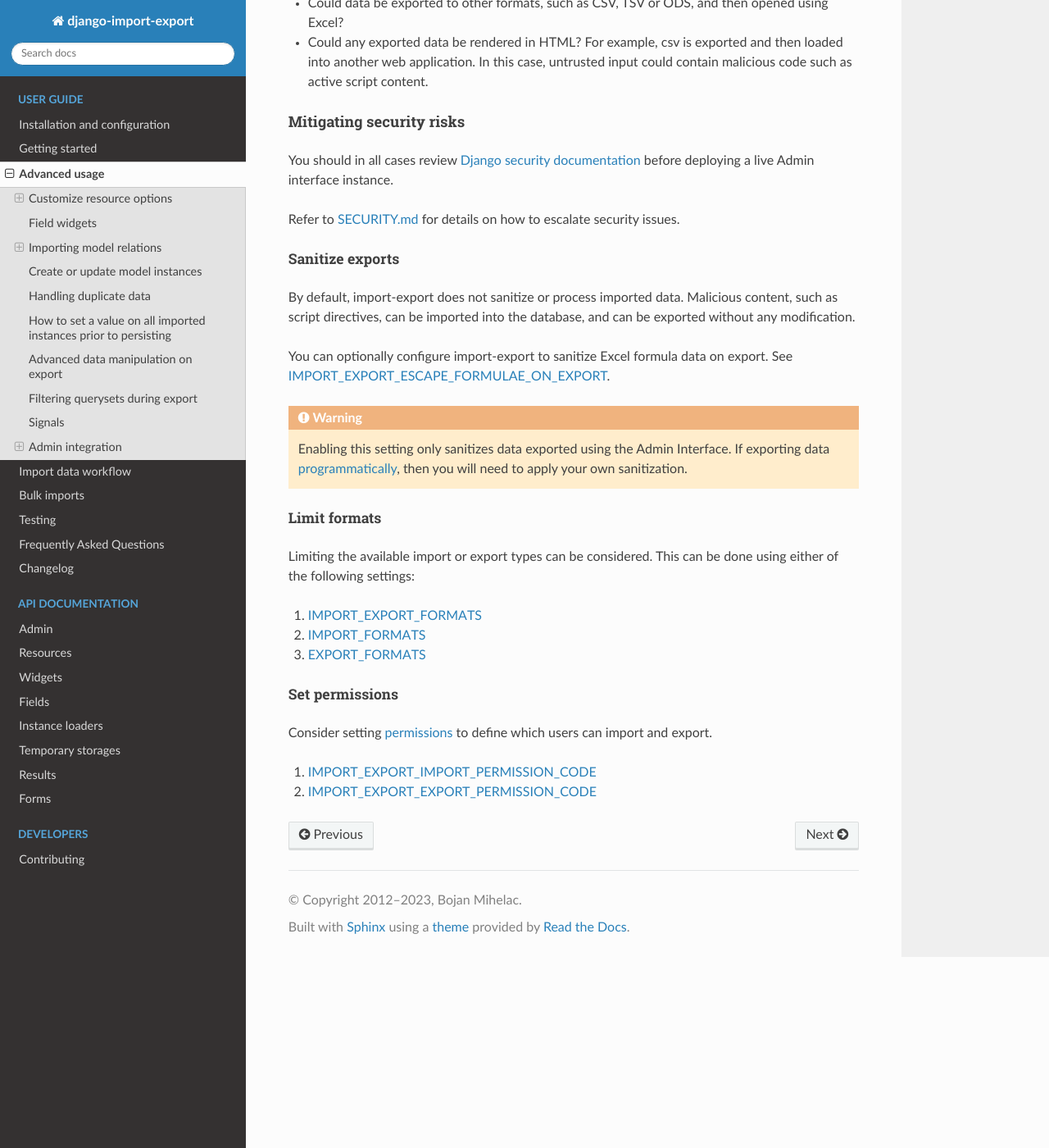
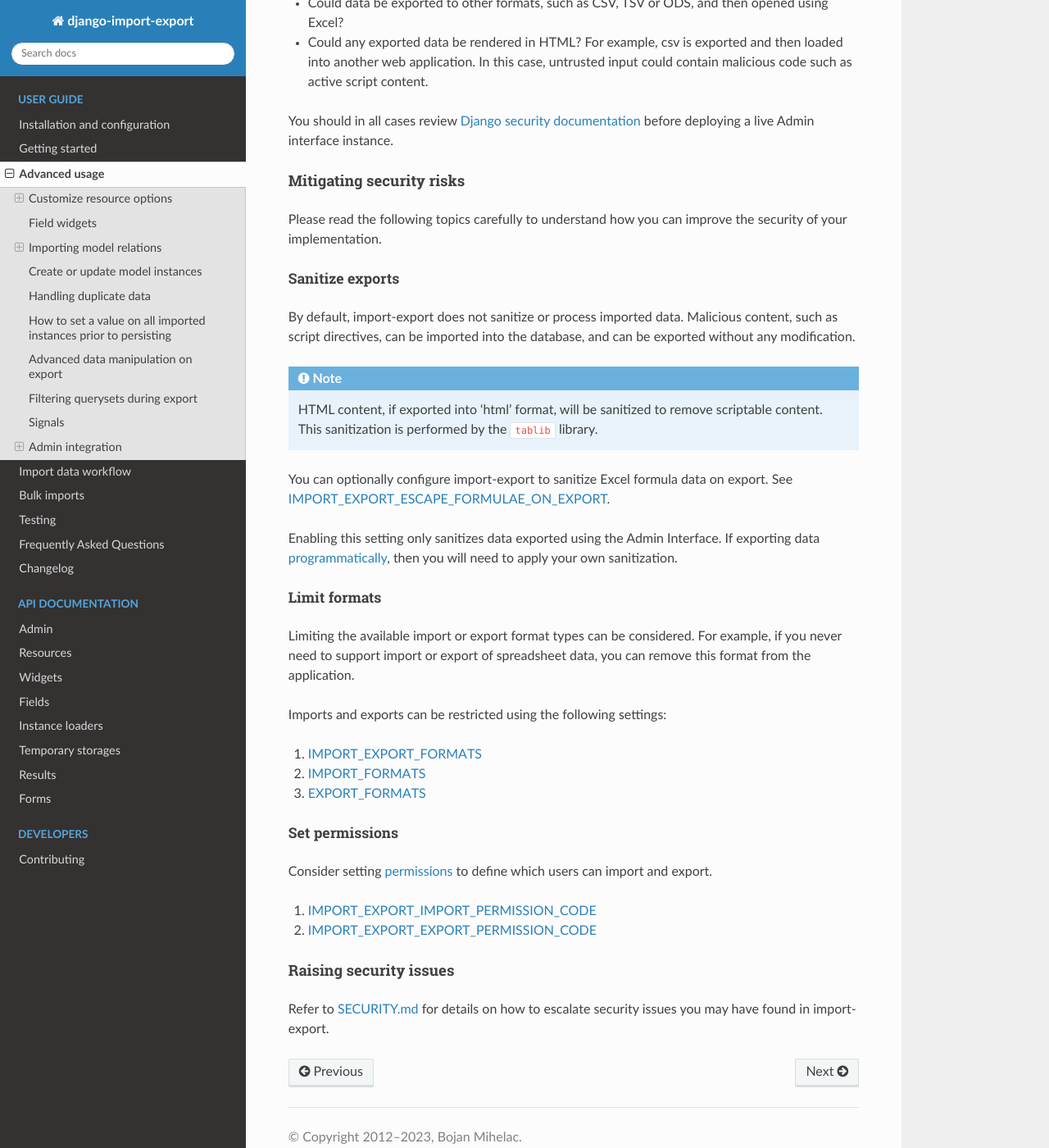
Before and after one commit to django-import-export/django-import-export, a Sphinx documentation site: the page built from docs/advanced_usage.rst, in a window 1280 px wide and 1400 px high, scrolled down 20788 px. Shown: the whole window at 82% size. Built offline with Sphinx 7.4.7 and the Read the Docs theme 2.0.0, drawn with Linux system fonts in a browser that asks for light colours; pages that are not in the unit, such as notebooks, are missing from menus; the version number could not be read and is left out; some of the changed text lies outside the part shown.

Commit message:
updated docs

```diff
--- a/docs/advanced_usage.rst
+++ b/docs/advanced_usage.rst
@@ -879,7 +879,7 @@ Security
 --------
 
 Enabling the Admin interface means that you should consider the security implications.  Some or all of the following
-points may be relevant:
+points may be relevant.
 
 Is there potential for untrusted imports?
 ^^^^^^^^^^^^^^^^^^^^^^^^^^^^^^^^^^^^^^^^^
@@ -907,14 +907,13 @@ What is the potential risk for exported data?
 * Could any exported data be rendered in HTML? For example, csv is exported and then loaded into another
   web application.  In this case, untrusted input could contain malicious code such as active script content.
 
+You should in all cases review `Django security documentation <https://docs.djangoproject.com/en/stable/topics/security/>`_
+before deploying a live Admin interface instance.
+
 Mitigating security risks
 ^^^^^^^^^^^^^^^^^^^^^^^^^
 
-You should in all cases review `Django security documentation <https://docs.djangoproject.com/en/stable/topics/security/>`_
-before deploying a live Admin interface instance.
-
-Refer to `SECURITY.md <https://github.com/django-import-export/django-import-export/blob/main/SECURITY.md>`_ for
-details on how to escalate security issues.
+Please read the following topics carefully to understand how you can improve the security of your implementation.
 
 Sanitize exports
 """"""""""""""""
@@ -922,19 +921,24 @@ Sanitize exports
 By default, import-export does not sanitize or process imported data.  Malicious content, such as script directives,
 can be imported into the database, and can be exported without any modification.
 
+.. note::
+
+  HTML content, if exported into 'html' format, will be sanitized to remove scriptable content.
+  This sanitization is performed by the ``tablib`` library.
+
 You can optionally configure import-export to sanitize Excel formula data on export.  See
 :ref:`IMPORT_EXPORT_ESCAPE_FORMULAE_ON_EXPORT`.
 
-.. warning::
-
-    Enabling this setting only sanitizes data exported using the Admin Interface.
-    If exporting data :ref:`programmatically<exporting_data>`, then you will need to apply your own sanitization.
+Enabling this setting only sanitizes data exported using the Admin Interface.
+If exporting data :ref:`programmatically<exporting_data>`, then you will need to apply your own sanitization.
 
 Limit formats
 """""""""""""
 
-Limiting the available import or export types can be considered. This can be done using either of the following
-settings:
+Limiting the available import or export format types can be considered. For example, if you never need to support
+import or export of spreadsheet data, you can remove this format from the application.
+
+Imports and exports can be restricted using the following settings:
 
 #. :ref:`IMPORT_EXPORT_FORMATS`
 #. :ref:`IMPORT_FORMATS`
@@ -948,3 +952,9 @@ users can import and export.
 
 #. :ref:`IMPORT_EXPORT_IMPORT_PERMISSION_CODE`
 #. :ref:`IMPORT_EXPORT_EXPORT_PERMISSION_CODE`
+
+Raising security issues
+^^^^^^^^^^^^^^^^^^^^^^^
+
+Refer to `SECURITY.md <https://github.com/django-import-export/django-import-export/blob/main/SECURITY.md>`_ for
+details on how to escalate security issues you may have found in import-export.
```
Also changed, not shown: docs/installation.rst (+3 -8 lines).
